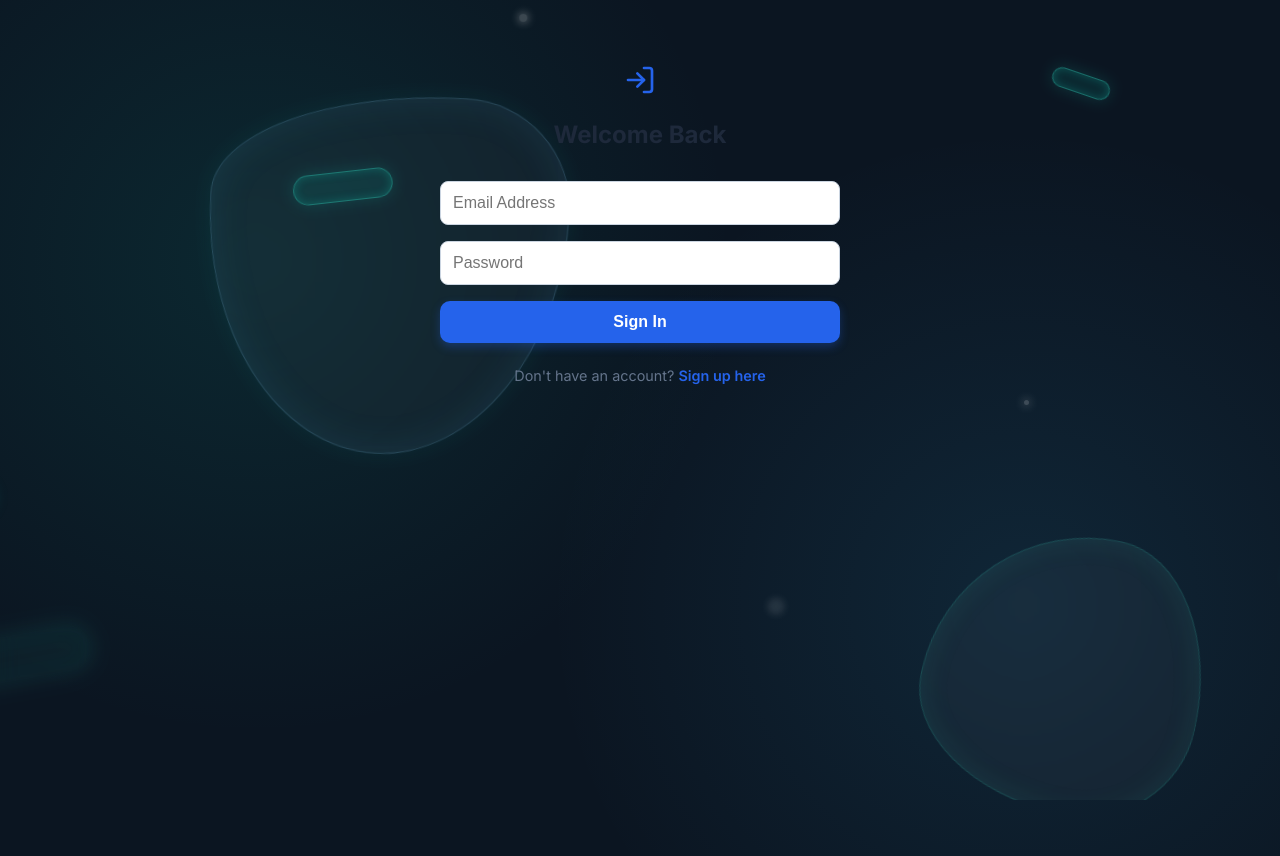
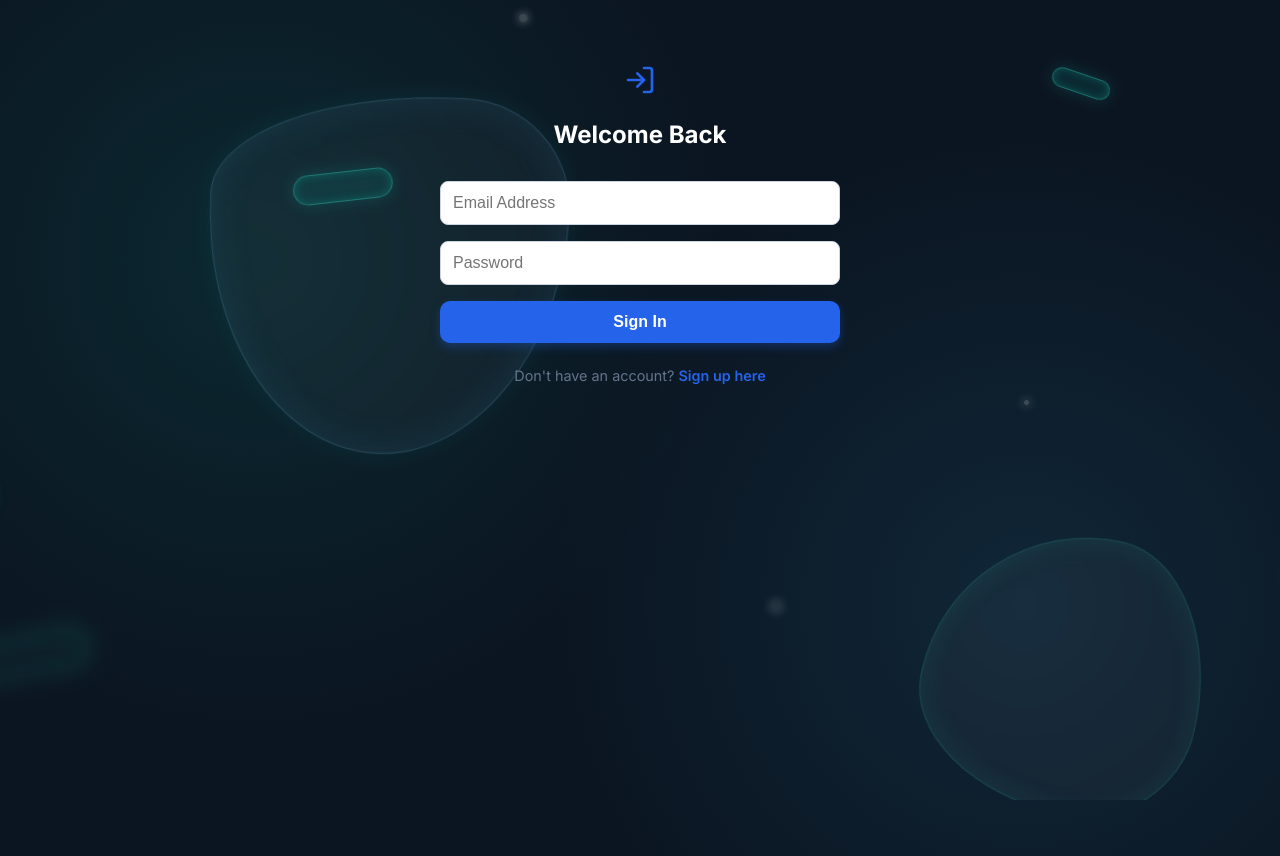
Before and after one commit to Atharv-14-ai/aibioscan, a React (Vite) app in the folder frontend/: page / in a window 1280 px wide. Shown: the top 856 px of the page. Built offline with nearby package versions, Linux system fonts and the light colour scheme; no server answers.

Commit message:
Update Auth.jsx

```diff
--- a/frontend/src/components/Auth.jsx
+++ b/frontend/src/components/Auth.jsx
@@ -50,7 +50,7 @@ function Auth({ onLogin }) {
         )}
       </div>
       <h2
-        style={{ textAlign: "center", marginBottom: "2rem", color: "#1e293b" }}
+        style={{ textAlign: "center", marginBottom: "2rem", color: "#ffffff" }}
       >
         {isLogin ? "Welcome Back" : "Create Account"}
       </h2>
```
